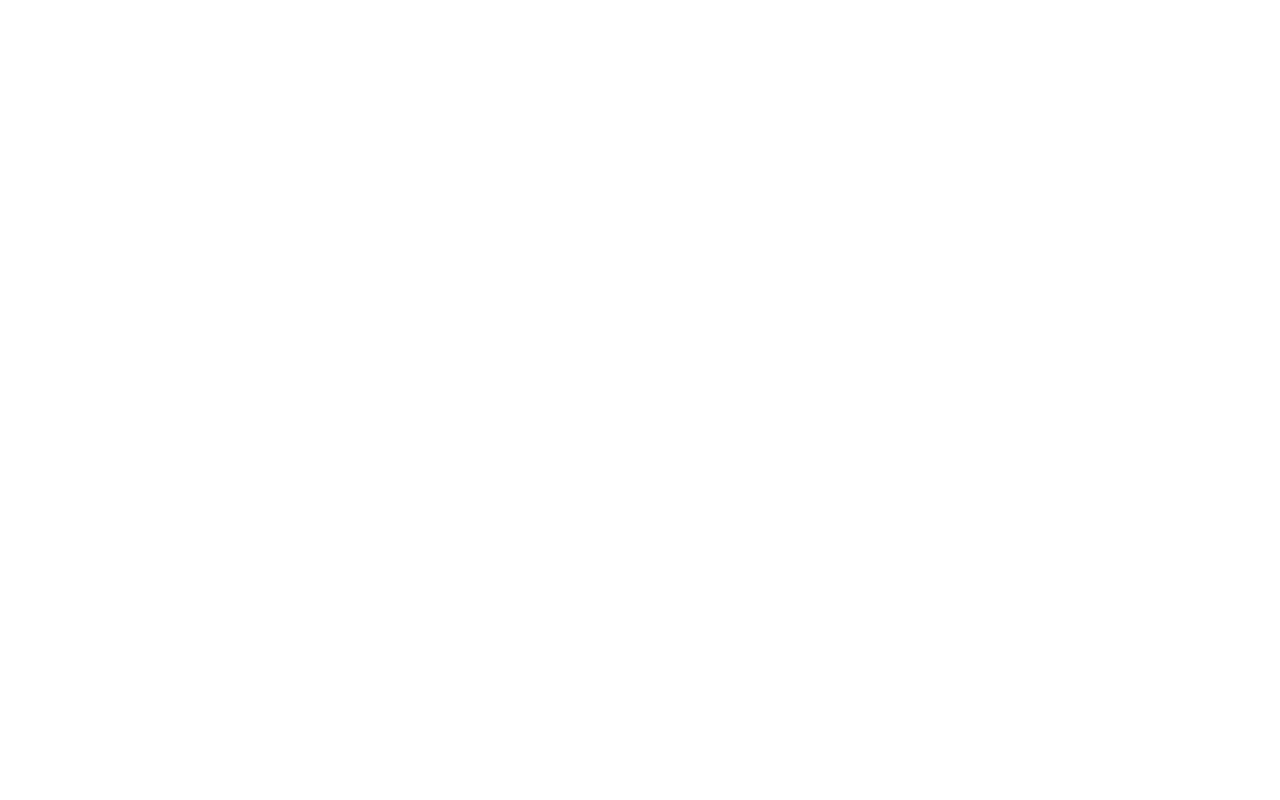
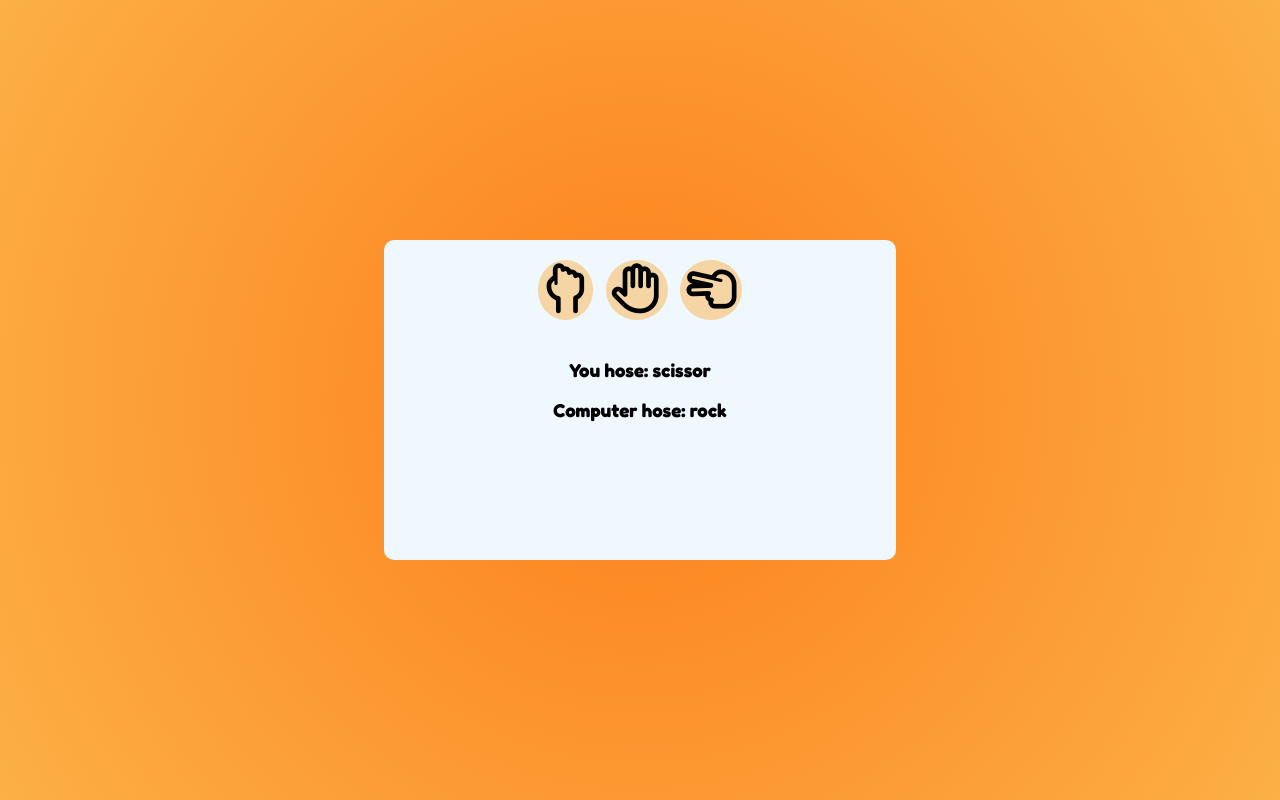
Before and after one commit to GrzeCHu-a11y/ts-rock-paper-scrissors-game, a website: page index.html in a window 1280 px wide. Drawn offline with Linux system fonts and the light colour scheme.

Commit message:
added html structure and style

```diff
--- a/index.html
+++ b/index.html
@@ -5,11 +5,24 @@
     <meta name="viewport" content="width=device-width, initial-scale=1.0">
     <title>TS Rock Paper Scissors Game</title>
     <link rel="preconnect" href="https://fonts.googleapis.com">
-<link rel="preconnect" href="https://fonts.gstatic.com" crossorigin>
-<link href="https://fonts.googleapis.com/css2?family=Fredoka:wght@300..700&display=swap" rel="stylesheet">
-<link rel="stylesheet" href="style.css">
+    <link rel="preconnect" href="https://fonts.gstatic.com" crossorigin>
+    <link href="https://fonts.googleapis.com/css2?family=Fredoka:wght@300..700&display=swap" rel="stylesheet">
+    <link rel="stylesheet" href="style.css">
 </head>
 <body>
+    <main>
+        <div class="items-container">
+            <button class="item"><i class="fa-regular fa-hand-back-fist"></i></button>
+            <button class="item"><i class="fa-regular fa-hand"></i></button>
+            <button class="item"><i class="fa-regular fa-hand-scissors"></i></button>
+        </div>
+        <div class="stats-container">
+            <h3>You hose: scissor</h3>
+            <h3>Computer hose: rock</h3>
+        </div>
+
+    </main>
     <script src="./dist/app.js"></script>
+    <script src="https://kit.fontawesome.com/d2dab6a9e6.js" crossorigin="anonymous"></script>
 </body>
 </html>
--- a/style.css
+++ b/style.css
@@ -1,8 +1,41 @@
+html {
+    height: auto;
+}
+
 body {
     font-family: "Fredoka", sans-serif;
-    font-optical-sizing: auto;
-    font-weight: 300;
-    font-style: normal;
-    font-variation-settings:
-    "wdth" 100;
+    background: rgb(253,127,29);
+    background: radial-gradient(circle, rgba(253,127,29,1) 0%, rgba(252,176,69,1) 100%);
+    box-sizing: border-box;
+    display: flex;
+    align-items: center;
+    justify-content: center;
+    min-height: 100vh;
+    padding: 0;
+    margin: 0;
 }
+
+main {
+    width: 40vw;
+    height: 40vh;
+    background-color: aliceblue;
+    border-radius: 10px;
+    text-align: center;
+}
+
+.items-container {
+    padding: 20px;
+    margin: 0 auto;
+    width: 40%;
+    display: flex;
+    flex-direction: row;
+    justify-content: space-between;
+}
+
+.item {
+    font-size: 50px;
+    background-color: rgb(244, 213, 163);
+    border: none;
+    border-radius: 50%;
+    outline: none;
+}
```
